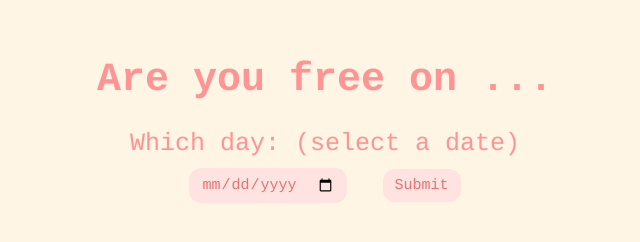
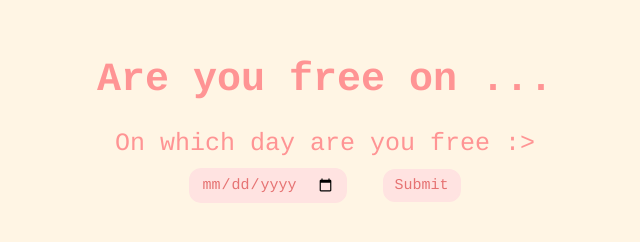
Before and after one commit to calrcalralcarl/iloveyou-github.io, a plain HTML site: page date.html in a window 1280 px wide. Shown: the whole page, without its empty margins (315-955 px from the left). Drawn offline with Linux system fonts and the light colour scheme.

Commit message:
Update date.html

```diff
--- a/date.html
+++ b/date.html
@@ -9,7 +9,7 @@
   <body>
     <h1 title="choose a date">Are you free on ...</h1>
     <form class="form-group">
-      <label>Which day: (select a date)</label>
+      <label>On which day are you free :> </label>
       <div>
         <input type="date" />
         <button class="button" type="submit" formaction="food.html">
```
